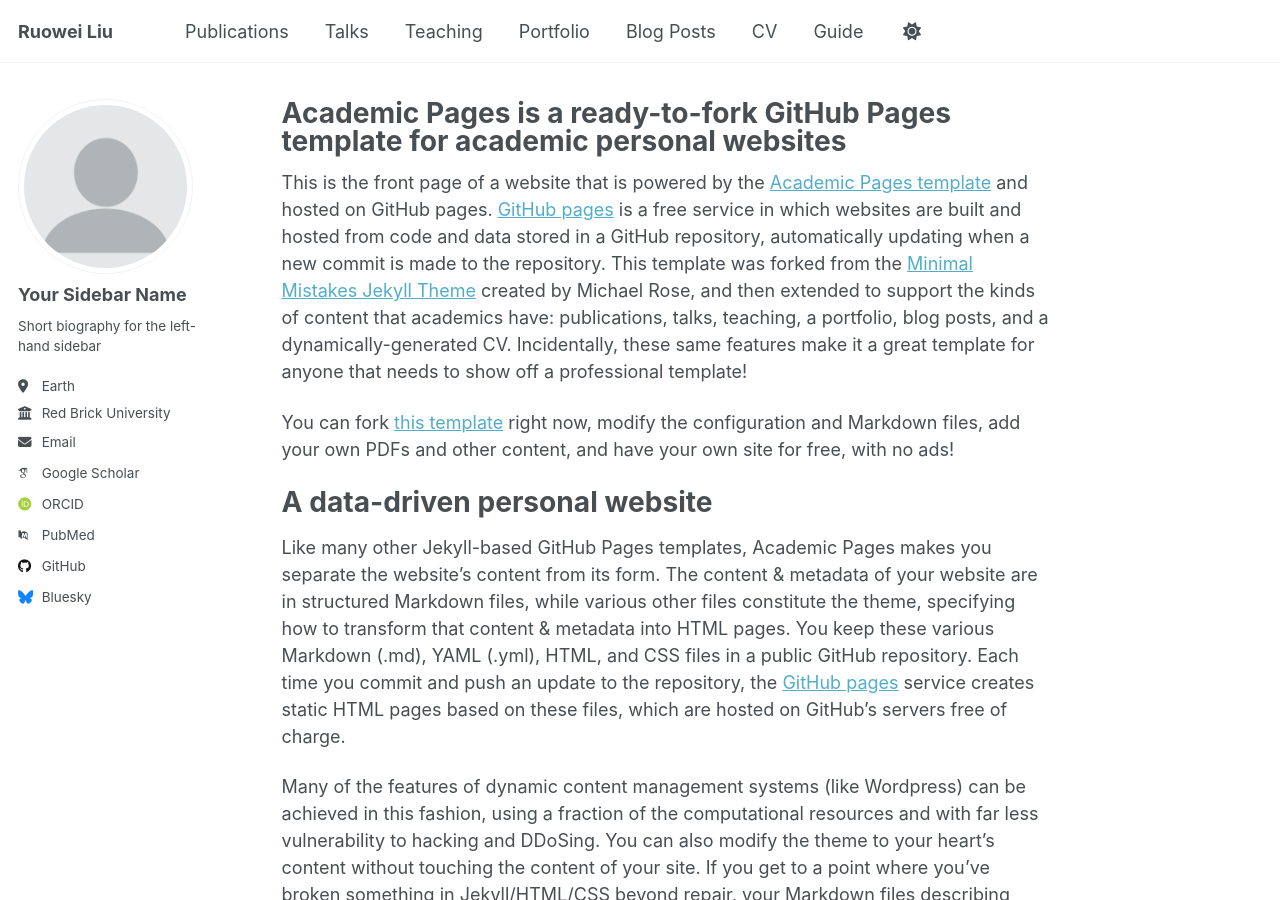
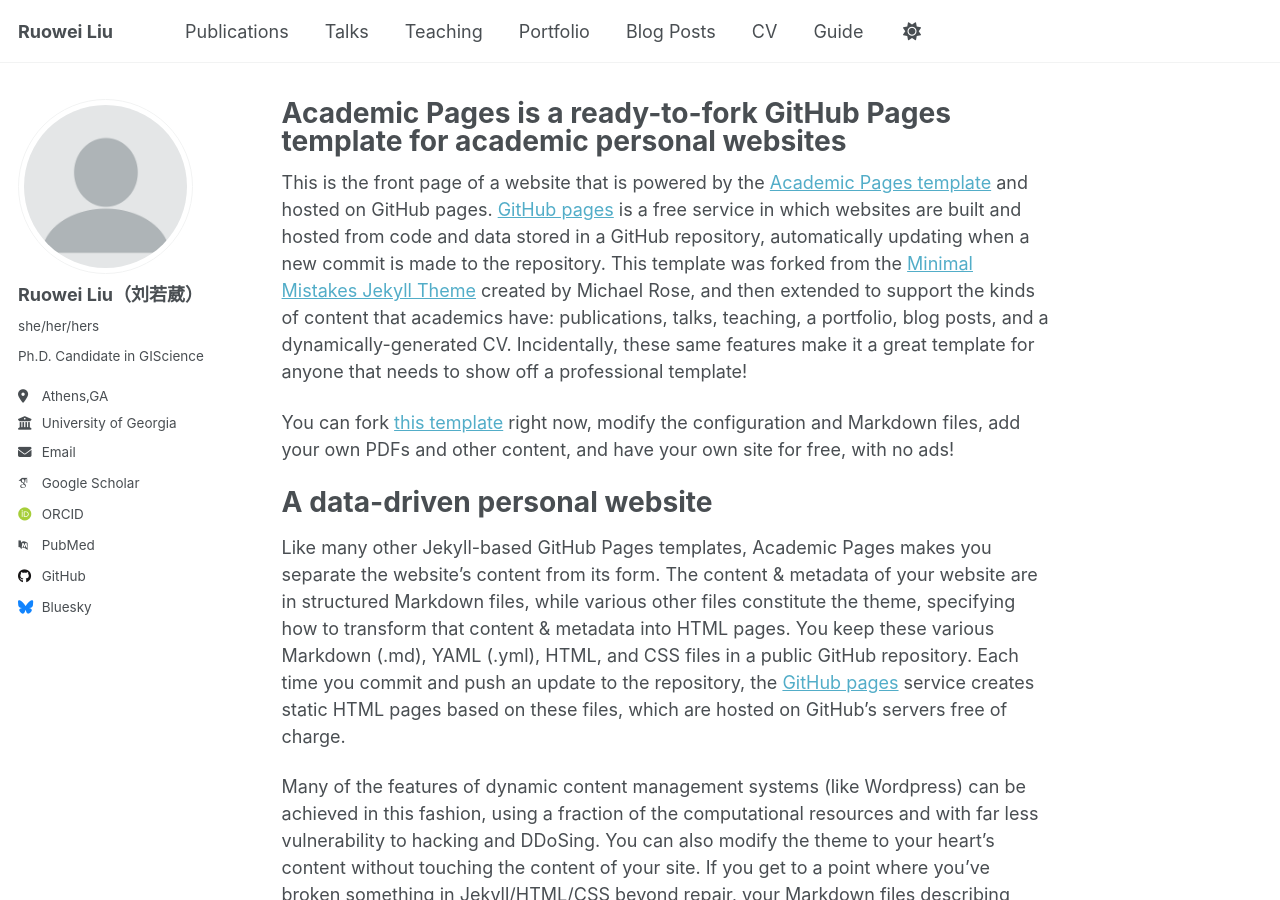
Before and after one commit to ruoweiliu/ruoweiliu.github.io, a Jekyll site: the page built from _pages/about.md, in a window 1280 px wide and 900 px high. Built offline with Jekyll 4.4.1, drawn with Linux system fonts in a browser that asks for light colours; some web fonts are replaced; a script that is not in the unit is left out.

Commit message:
Update personal information in _config.yml

```diff
--- a/_config.yml
+++ b/_config.yml
@@ -12,7 +12,7 @@ site_theme               : "default" # Currently available options are "default"
 title                    : "Ruowei Liu"
 title_separator          : "-"
 name                     : &name "Ruowei Liu"
-description              : &description "Ph.D. Candidate in GIScience"   # Update this with a general description of your site, this is the default if not overridden by a page
+description              : &description "Ruowei's Website"   # Update this with a general description of your site, this is the default if not overridden by a page
 url                      : https://ruoweiliu.github.io # The base hostname & protocol for your site e.g. "https://[your GitHub username].github.io",
                                                            # or if you already have some other page hosted on Github then use "https://[your GitHub username].github.io/[Your Repo Name]"
 baseurl                  : "" # the subpath of your site, e.g. "/blog"
@@ -24,11 +24,11 @@ repository               : "academicpages/academicpages.github.io"
 author:
   # Biographic information
   avatar           : "profile.png"
-  name             : "Your Sidebar Name"
-  pronouns         : # example: "she/her"
-  bio              : "Short biography for the left-hand sidebar"
-  location         : "Earth"
-  employer         : "Red Brick University"
+  name             : "Ruowei Liu（刘若葳）"
+  pronouns         : "she/her/hers"# example: "she/her"
+  bio              : "Ph.D. Candidate in GIScience"
+  location         : "Athens,GA"
+  employer         : "University of Georgia"
   uri              : # URL
   email            : "ruowei@uga.edu"
 
```
